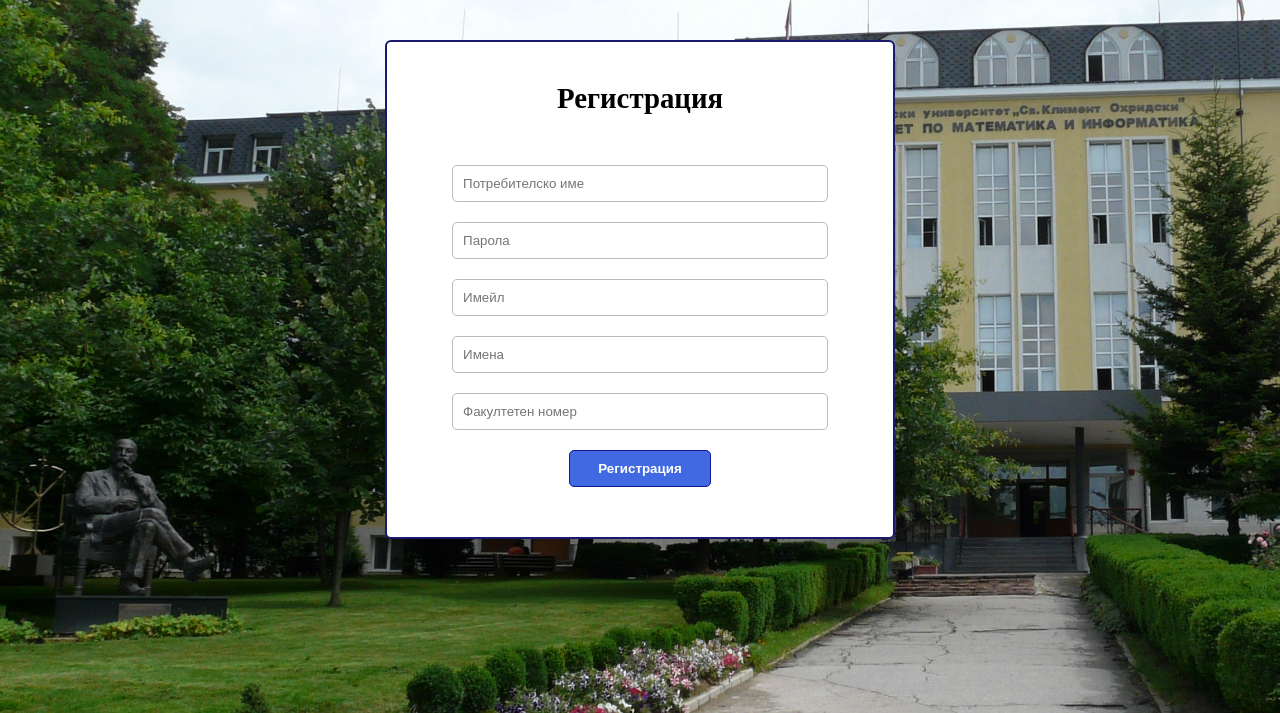
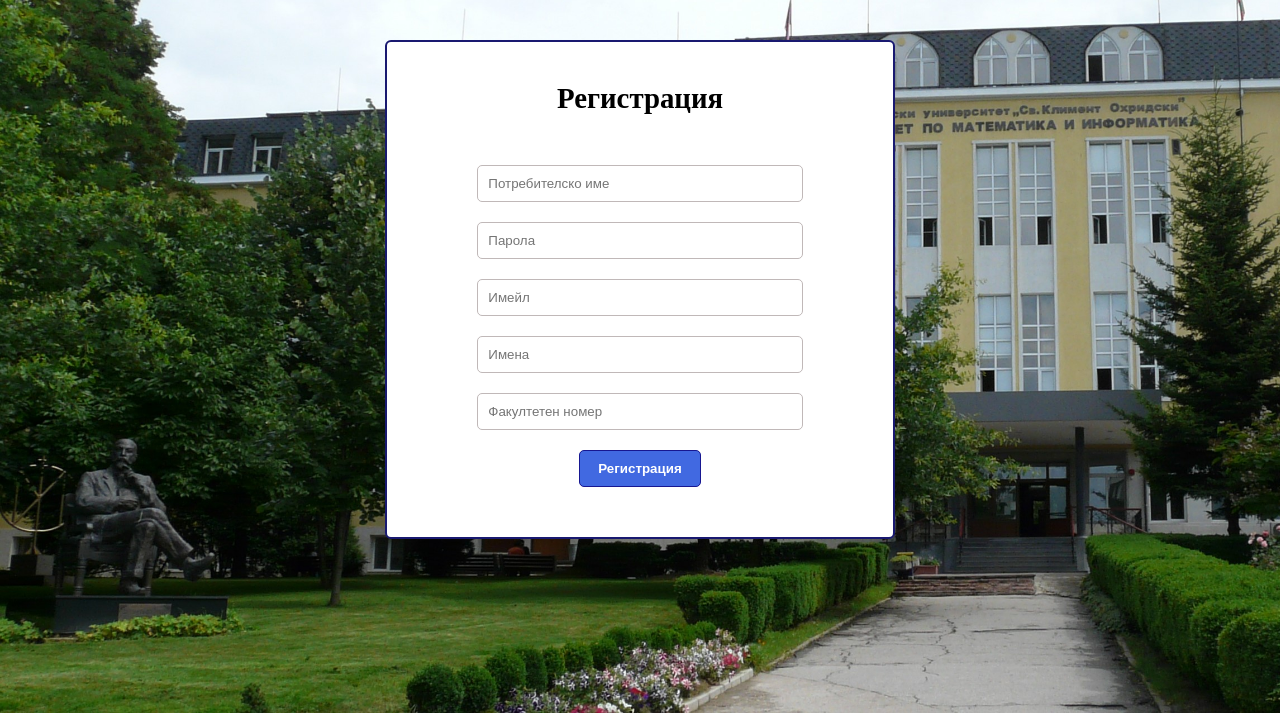
Before and after one commit to silviaDeyanova/WEB-project, a PHP site: page /front-end/register/register.html in a window 1280 px wide. Shown: the part 87-800 px from the top of the page. Run offline with PHP 8.4, Linux system fonts and the light colour scheme.

```diff
--- a/front-end/register/css/style.css
+++ b/front-end/register/css/style.css
@@ -12,7 +12,7 @@ h2 {
 }
 
 form {
-  width: 70%;
+  width: 60%;
   display: flex;
   flex-direction: column;
   justify-content: center;
@@ -50,7 +50,7 @@ button:hover {
   border: 2px solid midnightblue;
   border-radius: 6px;
   width: 40%;
-  height: 85%;
+  height: 80%;
   display: flex;
   flex-direction: column;
   justify-content: center;
```
